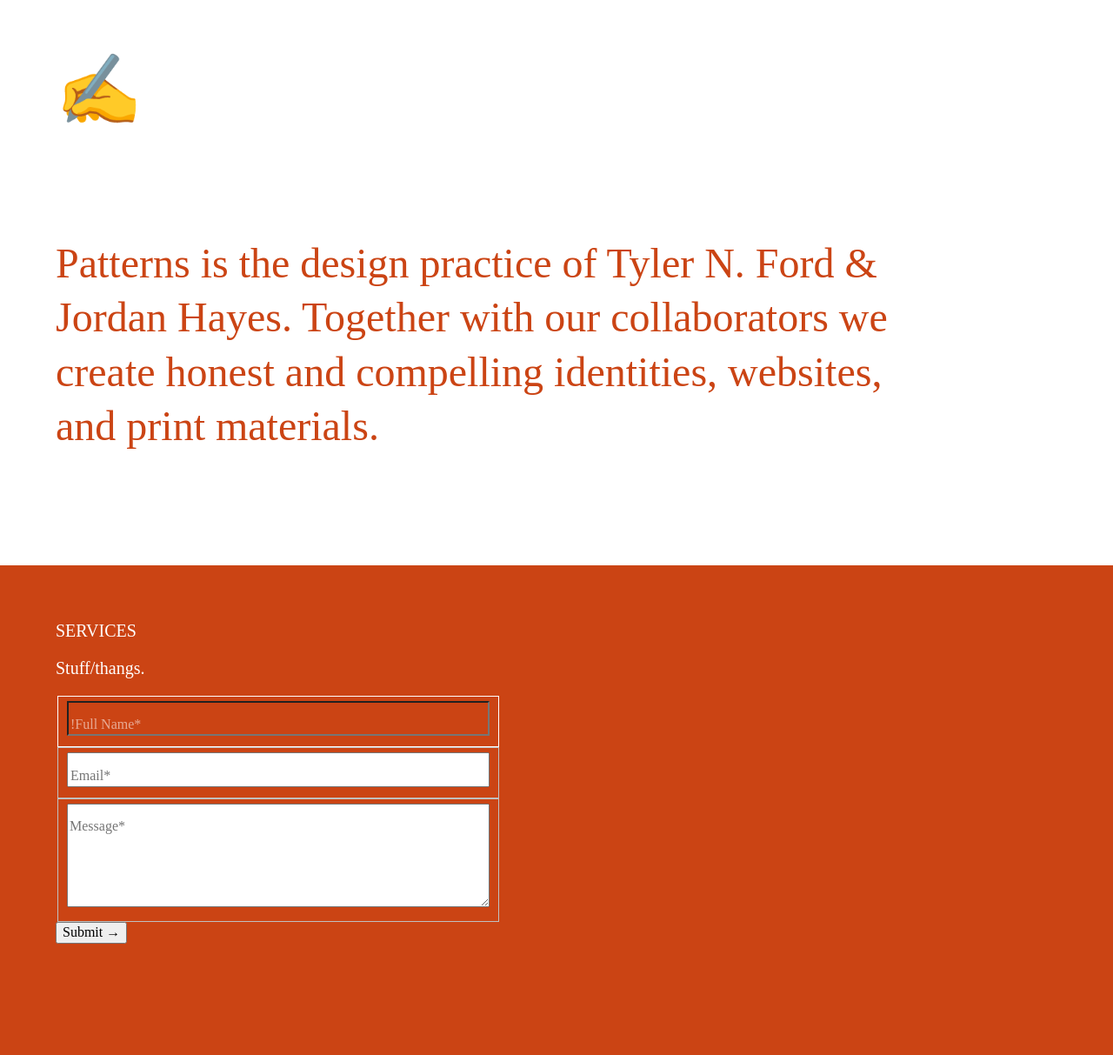
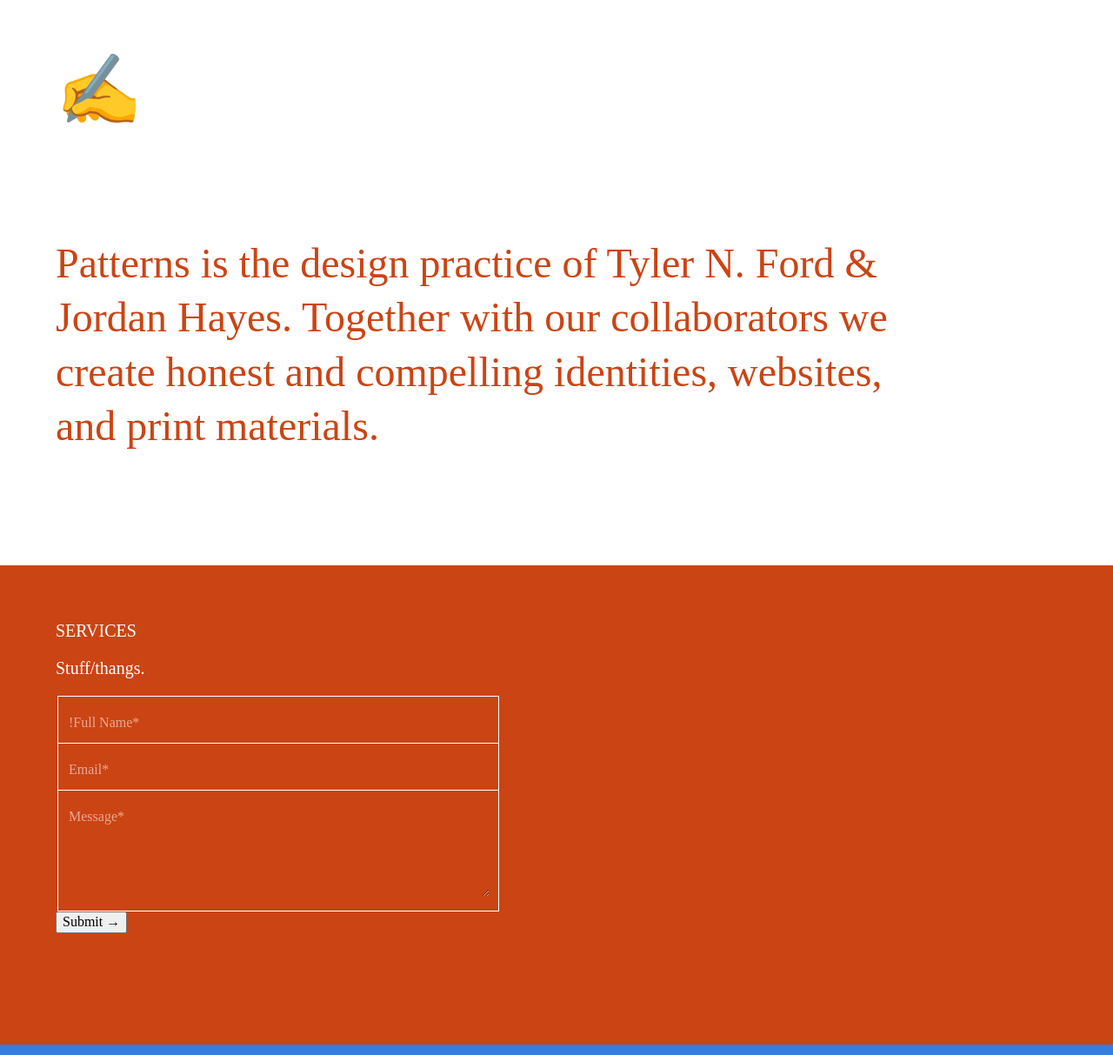
Before and after one commit to wearepatterns/wearepatterns.github.io, a Jekyll site: the page built from index.markdown, in a window 1280 px wide. Shown: the whole page at 87% size. Built offline with Jekyll 4.4.1, drawn with Linux system fonts in a browser that asks for light colours.

Commit message:
Update new.html

```diff
--- a/_layouts/new.html
+++ b/_layouts/new.html
@@ -42,14 +42,14 @@
             <p>Stuff/thangs.</p>
 
             <form class="pb5 pb6-l mw6 f5" action="//formspree.io/tylernford@gmail.com" method="POST">
+                <fieldset class="b--white bb-0">
+                    <input class="bg-newred white pt3 w-100 bn" type="text" name="Name" placeholder="!Full Name*" validate-required>
+                </fieldset>
                 <fieldset class="b--white">
-                    <input class="bg-newred white pt3 w-100" type="text" name="Name" placeholder="!Full Name*" validate-required>
+                    <input class="bg-newred white pt3 w-100 bn" type="email" name="Email" placeholder="Email*" validate-required validate-email>
                 </fieldset>
-                <fieldset>
-                    <input class="pt3 w-100" type="email" name="Email" placeholder="Email*" validate-required validate-email>
-                </fieldset>
-                <fieldset>
-                    <textarea class="pt3 pb5 w-100" name="Message" placeholder="Message*" validate-required></textarea>
+                <fieldset class="b--white bt-0">
+                    <textarea class="bg-newred white pt3 pb5 w-100 bn" name="Message" placeholder="Message*" validate-required></textarea>
                 </fieldset>
                 <input type="submit" value="Submit &#8594;">
                 <input type="hidden" name="_next" value="../thanks.html" />
```
